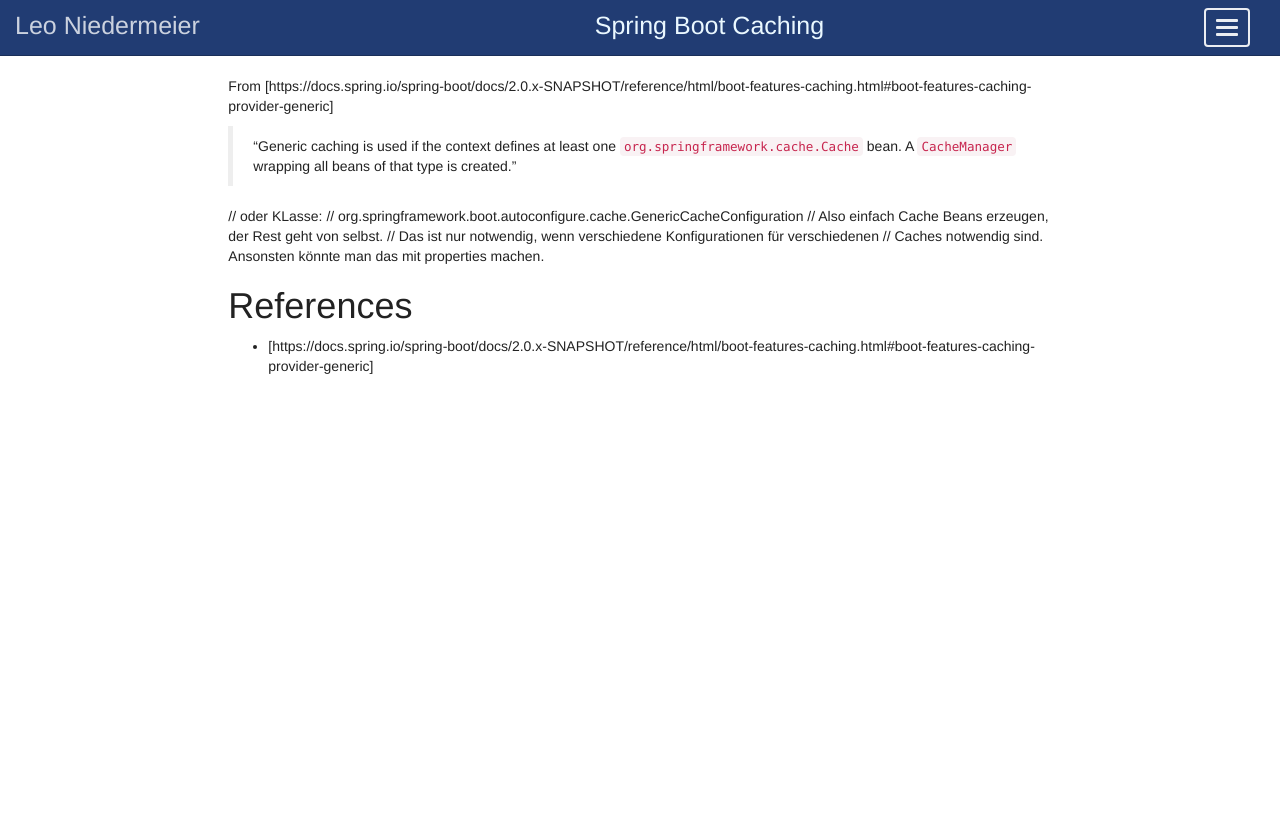
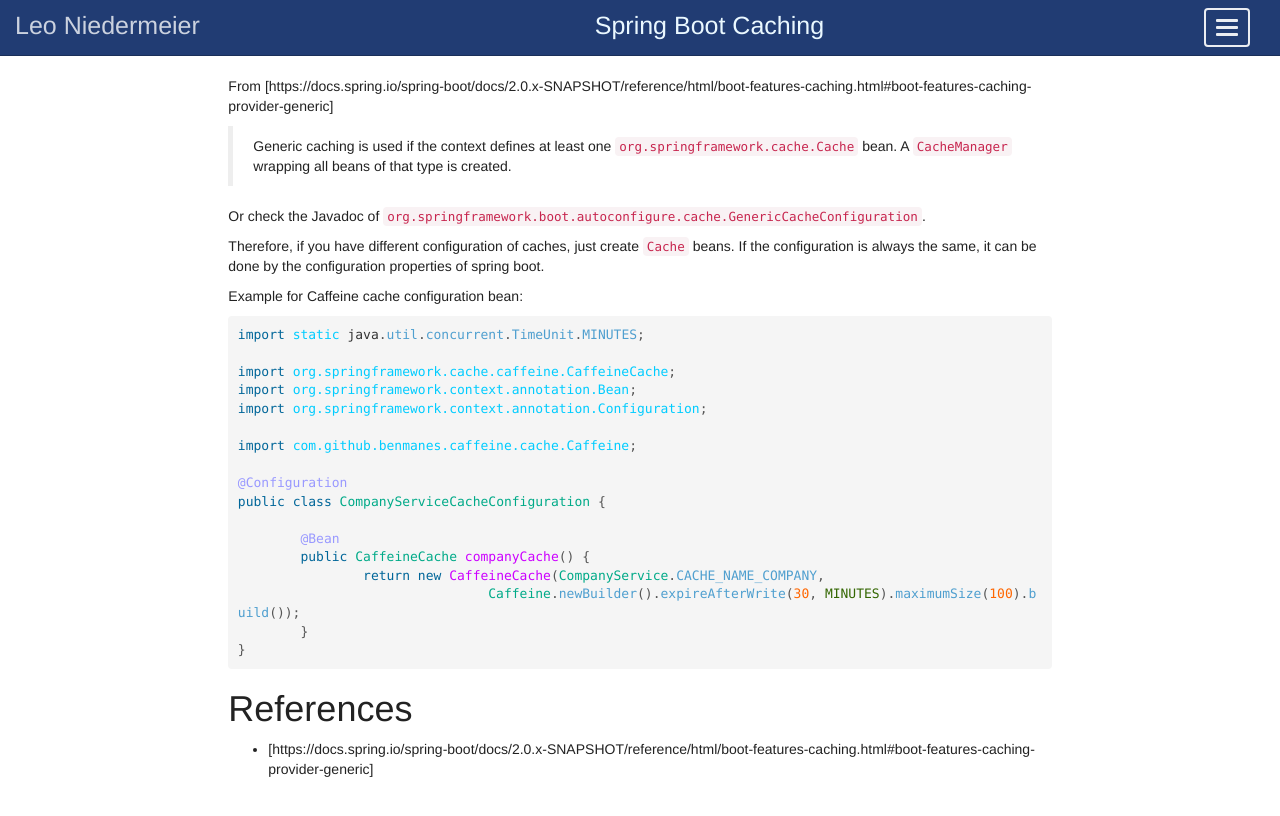
Before and after one commit to LeoNiedermeier/LeoNiedermeier.github.io, a Jekyll site: the page built from _docs/java/springboot/caching.md, in a window 1280 px wide. Shown: the top 816 px of the page. Built offline with Jekyll 4.4.1, drawn with Linux system fonts in a browser that asks for light colours.

Commit message:
Update caching.md

```diff
--- a/_docs/java/springboot/caching.md
+++ b/_docs/java/springboot/caching.md
@@ -7,14 +7,34 @@ summary: "Spring boot Caching"
 
 From [https://docs.spring.io/spring-boot/docs/2.0.x-SNAPSHOT/reference/html/boot-features-caching.html#boot-features-caching-provider-generic]
 
-> "Generic caching is used if the context defines at least one `org.springframework.cache.Cache` bean. A `CacheManager`
-> wrapping all beans of that type is created."
+> Generic caching is used if the context defines at least one `org.springframework.cache.Cache` bean. A `CacheManager`
+> wrapping all beans of that type is created.
 
-  // oder KLasse:
-		// org.springframework.boot.autoconfigure.cache.GenericCacheConfiguration
-		// Also einfach Cache Beans erzeugen, der Rest geht von selbst.
-		// Das ist nur notwendig, wenn verschiedene Konfigurationen für verschiedenen
-		// Caches notwendig sind. Ansonsten könnte man das mit properties machen.
+Or check the Javadoc of `org.springframework.boot.autoconfigure.cache.GenericCacheConfiguration`.
+
+Therefore, if you have different configuration of caches, just create `Cache` beans. If the configuration is always the same, it can be done by the configuration properties of spring boot.
+
+Example for Caffeine cache configuration bean:
+
+~~~java
+import static java.util.concurrent.TimeUnit.MINUTES;
+
+import org.springframework.cache.caffeine.CaffeineCache;
+import org.springframework.context.annotation.Bean;
+import org.springframework.context.annotation.Configuration;
+
+import com.github.benmanes.caffeine.cache.Caffeine;
+
+@Configuration
+public class CompanyServiceCacheConfiguration {
+
+	@Bean
+	public CaffeineCache companyCache() {
+		return new CaffeineCache(CompanyService.CACHE_NAME_COMPANY,
+				Caffeine.newBuilder().expireAfterWrite(30, MINUTES).maximumSize(100).build());
+	}
+}
+~~~
 
 # References
 
```
